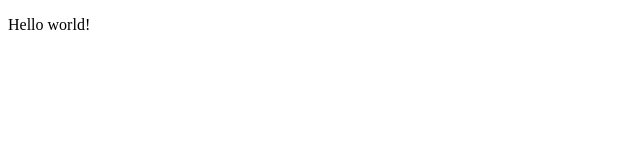
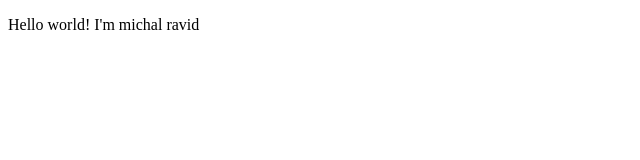
Before and after one commit to pnina6160/practicum_git, a plain HTML site: page index.html in a window 1280 px wide. Shown: the whole page, without its empty margins (0-640 px from the left). Drawn offline with Linux system fonts and the light colour scheme.

Commit message:
michal second commit

```diff
--- a/index.html
+++ b/index.html
@@ -7,6 +7,6 @@
     <title>Document</title>
 </head>
 <body>
-    <p>Hello world!</p>
+    <p>Hello world! I'm michal ravid</p>
 </body>
 </html>
```
